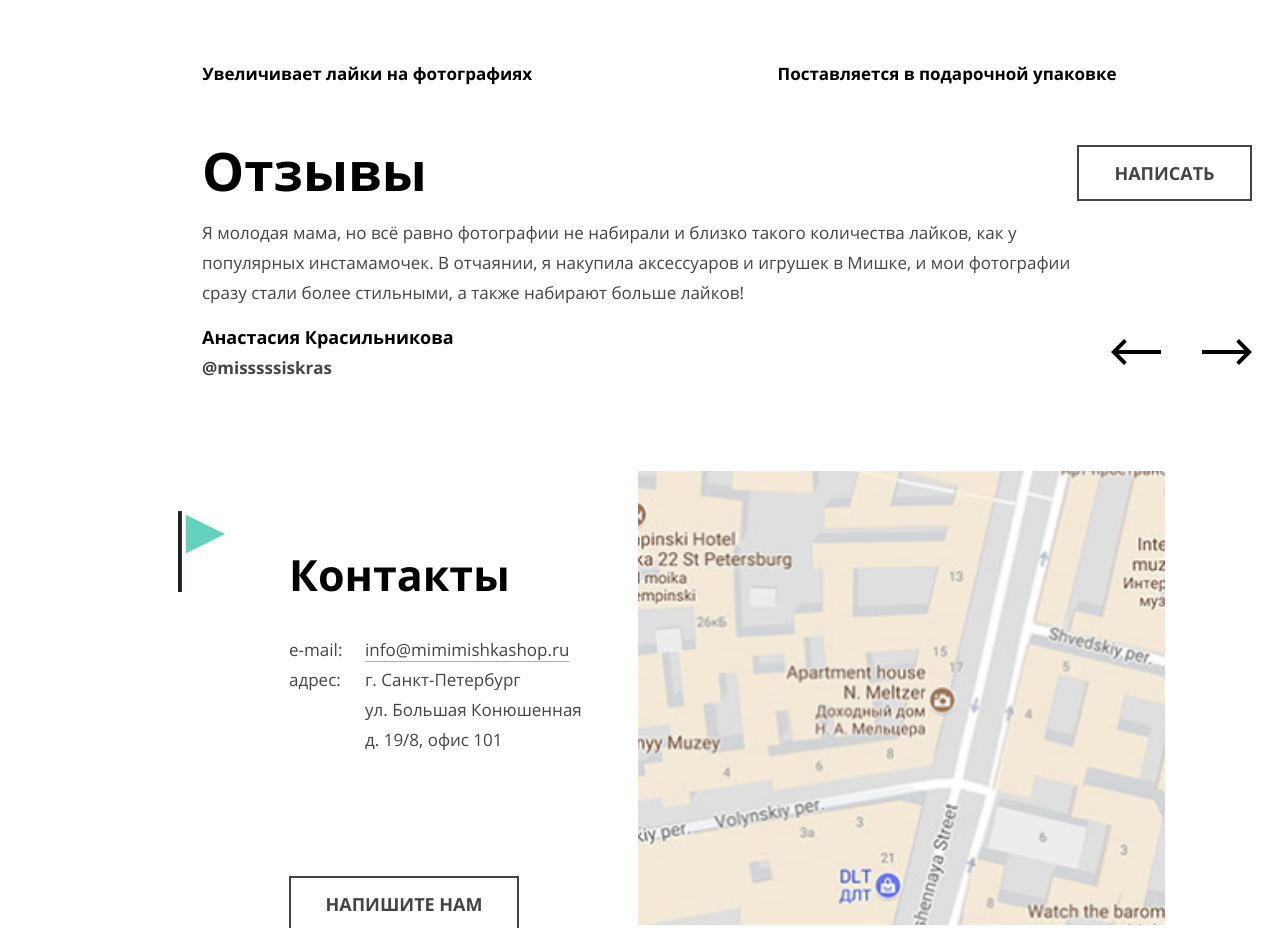
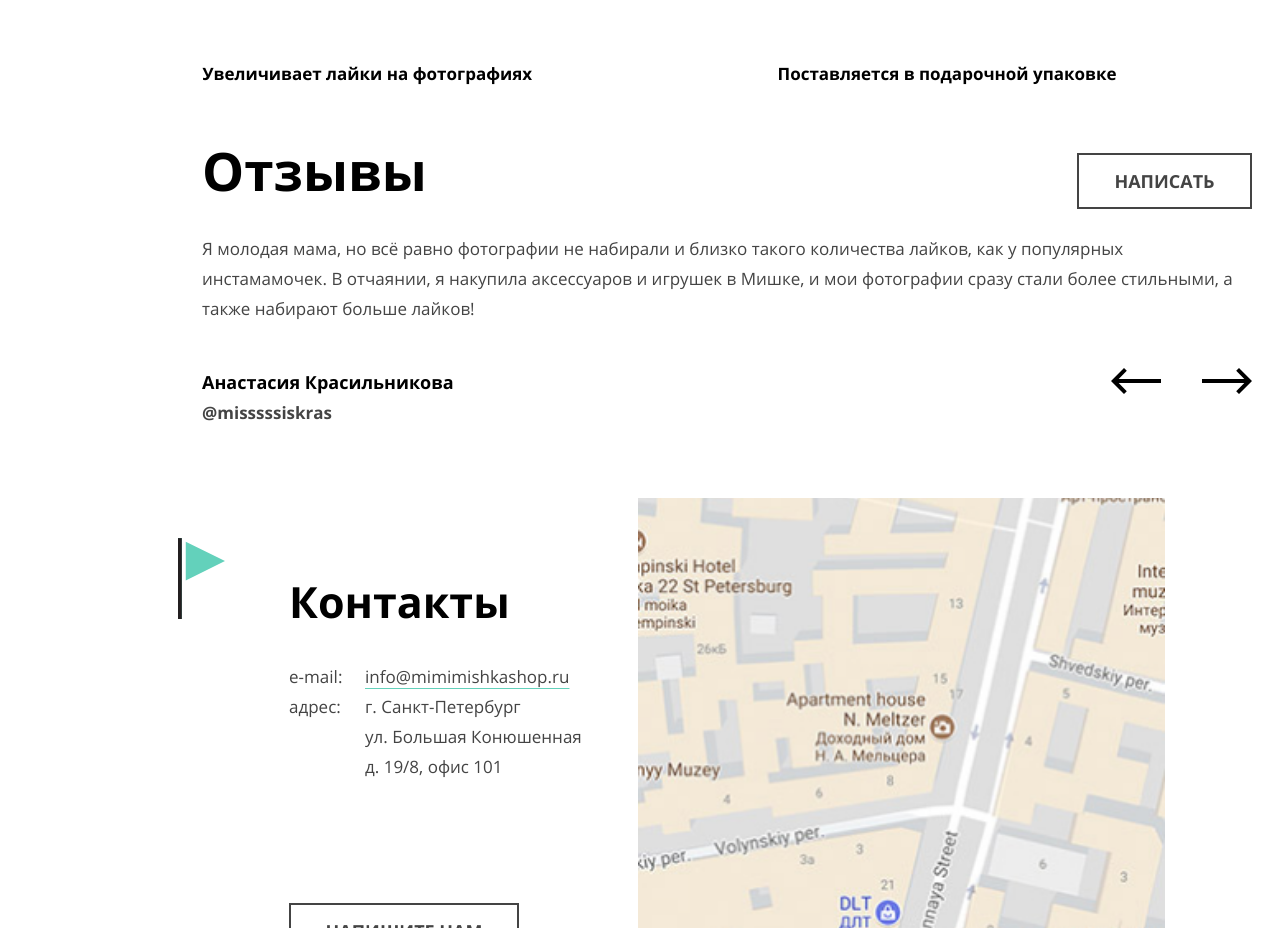
Before and after one commit to lost-incode/1620087-mishka-22, a website: page source/index.html in a window 1280 px wide. Shown: the part 2000-2928 px from the top of the page. Drawn offline with nearby package versions, Linux system fonts and the light colour scheme; files that its build step writes are made by us from their sources; files whose address does not match are found by name.

Commit message:
Fix grid in section feedback

```diff
--- a/source/index.html
+++ b/source/index.html
@@ -142,7 +142,7 @@
         <div class="page__container feedback__wrapper">
           <h2 class="feedback__title">Отзывы</h2>
           <blockquote class="blockquote feedback__blockquote">
-            <p class="blockquote__text">
+            <p class="feedback__text blockquote__text">
               Я молодая мама, но всё равно фотографии не набирали и близко такого количества лайков, как у популярных инстамамочек. В отчаянии, я накупила аксессуаров и игрушек в Мишке, и мои фотографии сразу стали более стильными, а также набирают больше лайков!
             </p>
             <footer class="feedback__footer blockquote__author">
--- a/source/sass/blocks/feedback.scss
+++ b/source/sass/blocks/feedback.scss
@@ -7,12 +7,12 @@
   @media (min-width: $tablet-width) {
     display: grid;
     grid-template-columns: 1fr 175px;
-    grid-template-rows: 1fr 2fr 1fr;
+    grid-template-rows: min-content min-content 58px;
   }
 
   @media (min-width: $desktop-width) {
     padding-left: 174px;
-    grid-template-rows: 1fr 1fr 1fr;
+    grid-template-rows: min-content min-content 57px;
   }
 }
 
@@ -28,11 +28,13 @@
     grid-column-end: 2;
     grid-row-start: 1;
     grid-row-end: 2;
+    padding-bottom: 38.5px;
     font-size: 43px;
     line-height: 50px;
   }
 
   @media (min-width: $desktop-width) {
+    padding-bottom: 35px;
     font-size: 53px;
     line-height: 57px;
   }
@@ -48,11 +50,20 @@
     grid-row-end: 4;
     display: grid;
     grid-template-columns: 1fr 175px;
-    grid-template-rows: 2fr 1fr;
+    row-gap: 61px;
+    grid-template-rows: min-content 58px;
   }
 
   @media (min-width: $desktop-width) {
-    grid-template-rows: 1fr 1fr;
+    row-gap: 44px;
+    grid-template-rows: min-content 57px;
+  }
+}
+
+.feedback__text {
+  @media (min-width: $tablet-width) {
+    grid-column-start: 1;
+    grid-column-end: 3;
   }
 }
 
@@ -61,12 +72,13 @@
   padding-top: 33px;
 
   @media (min-width: $tablet-width) {
+    max-width: max-content;
     grid-column-start: 1;
     grid-column-end: 2;
     grid-row-start: 2;
     grid-row-end: 3;
     padding: 0;
-    align-self: center;
+    align-self: flex-start;
   }
 }
 
@@ -80,7 +92,8 @@
 
   @media (min-width: $tablet-width) {
     justify-self: end;
-    align-self: center;
+    // align-self: flex-end;
+    // padding-bottom: 25px;
     grid-column-start: 2;
     grid-column-end: 3;
     grid-row-start: 3;
```
